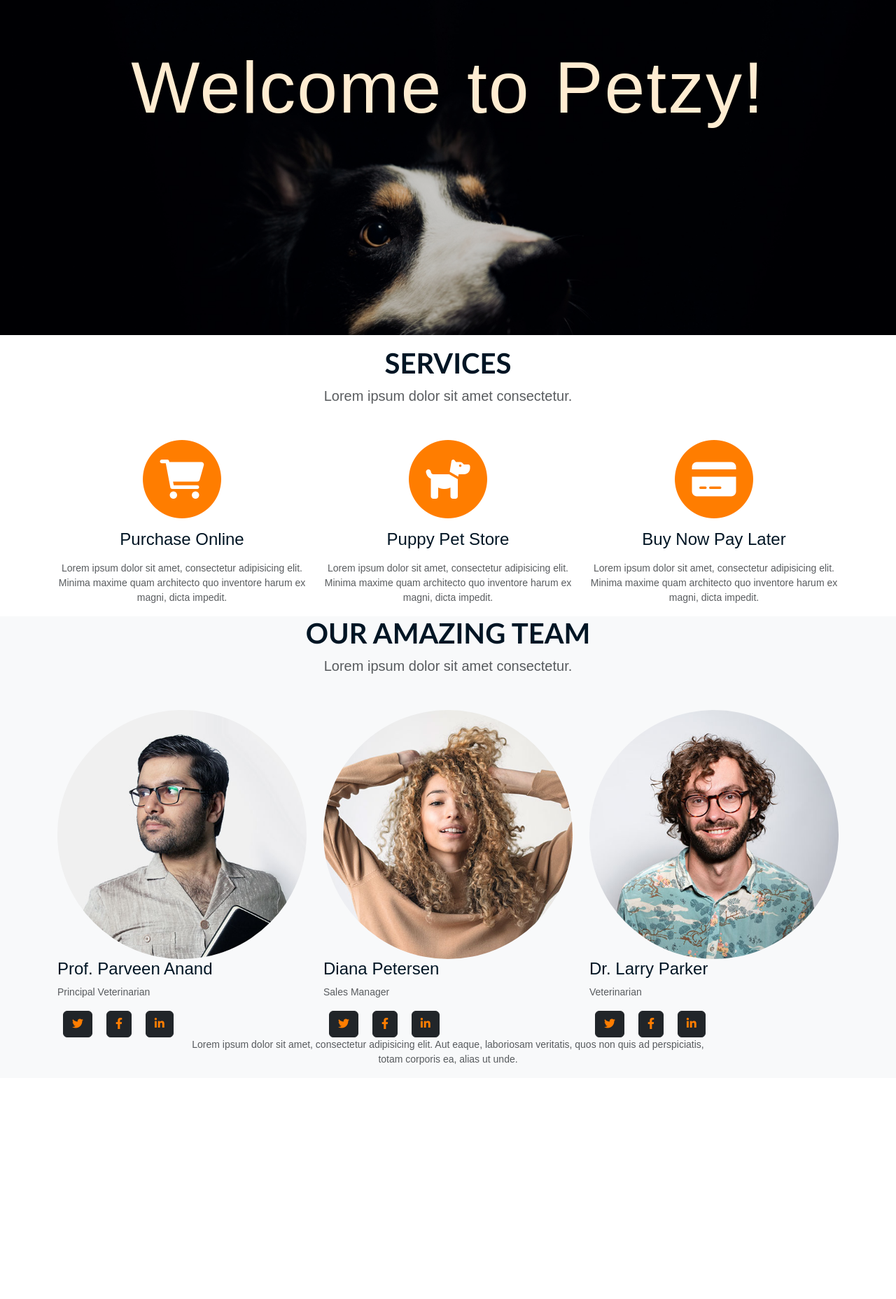
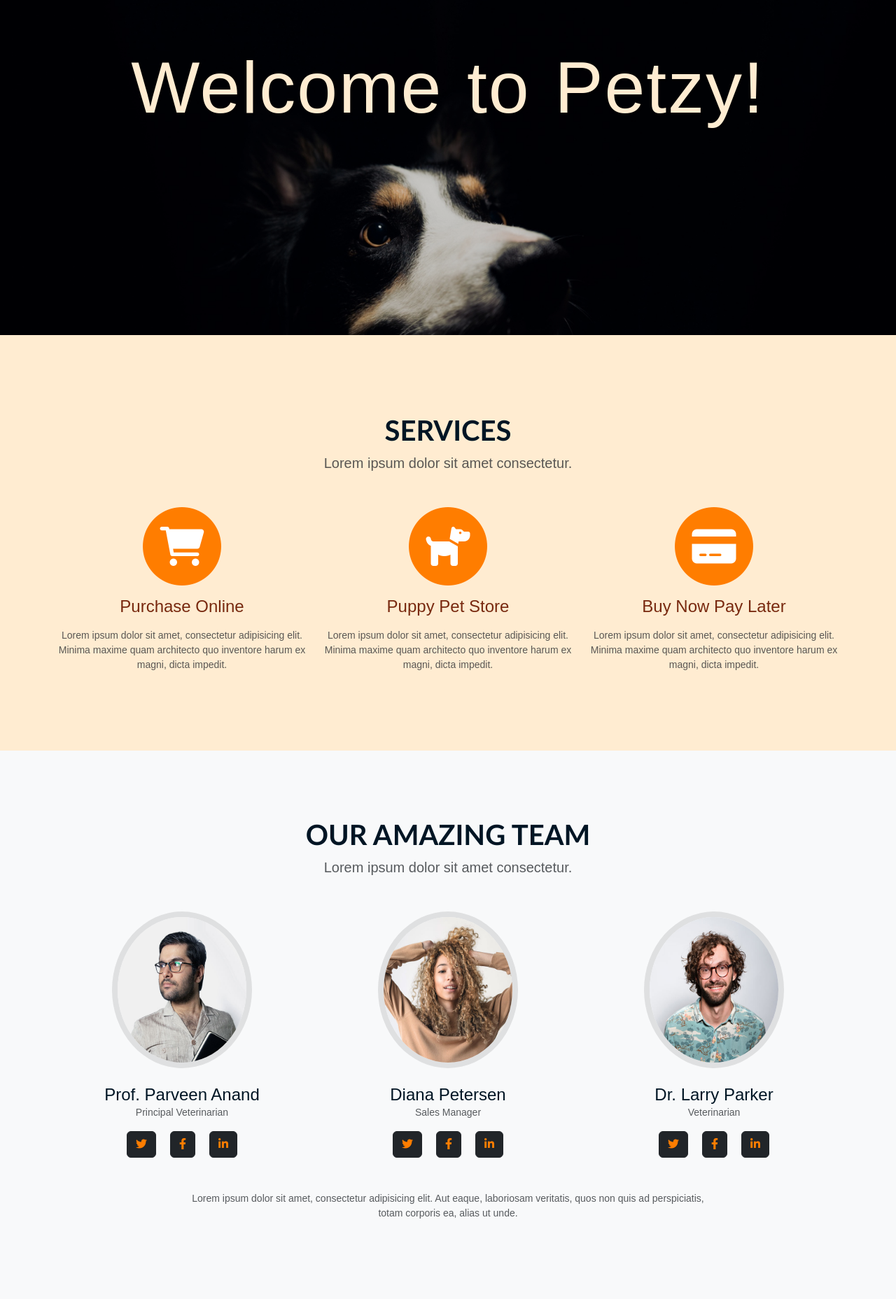
Before and after one commit to johnclamy/moviestoreproject, a Django app: template home/templates/home/index.html in a window 1280 px wide. Shown: the part 70-1927 px from the top of the page at 70% size. Before the commit the page ends 1592 px from the top, so only its background shows below. Run offline with Django 5.2, Linux system fonts and the light colour scheme; the template is opened without the code that fills it, so the values that code supplies are empty; some libraries are stand-ins or nearby versions.

Commit message:
create wider padding top for sections on larger screens

```diff
--- a/petshoppro/static/css/style.css
+++ b/petshoppro/static/css/style.css
@@ -29,6 +29,7 @@
     /* Text */
     --primary-txt: var(--black);
     --secondary-txt: var(--teal-two);
+    --third-txt: var(--brown-two);
     --light-txt: var(--off-white);
     --loud-txt: var(--orange-one);
     --inverse-txt: var(--white);
@@ -63,6 +64,7 @@
 
 body {
    color: var(--primary-txt);
+   background-color: var(--third-bg);
    font-size: var(--base-font-size);
    line-height: var(--base-line-height);
    height: 100vh;
@@ -267,3 +269,32 @@ ul li a.active {
         font-size: calc(var(--font-size) + 4.5vw);
     }
 }
+
+/* page sections */
+
+.page-wrapper {
+    padding: calc(var(--margin) * 6) 0;
+}
+
+.workers {
+    text-align: center;
+    margin-bottom: calc(var(--margin) * 3);
+}
+
+.workers img {
+    width: 14rem;
+    height: 14rem;
+    max-width: 200px;
+    border: 0.5rem solid rgba(0, 0, 0, 0.1);
+}
+
+.workers h4 {
+    margin-top: calc(var(--margin) * 1.5);
+    margin-bottom: 0;
+}
+
+@media (max-width: 980px) {
+    .page-wrapper {
+    padding: calc(var(--margin) * 4.5) 0;
+    }
+}
```
